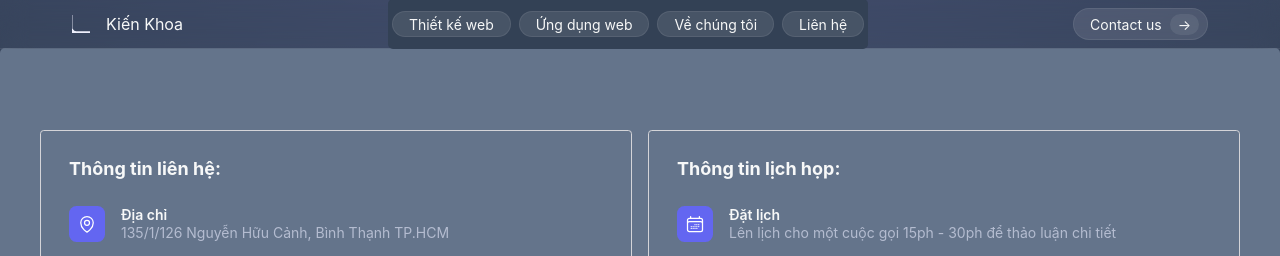
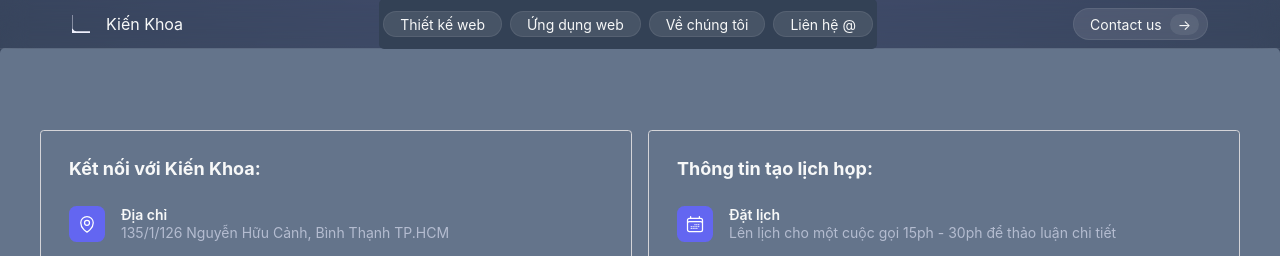
Before and after one commit to anlett10/kienkhoa-1, a Next.js app: page /contact in a window 1280 px wide. Shown: the top 256 px of the page. Built offline with nearby package versions, Linux system fonts and the light colour scheme.

Commit message:
update content

```diff
--- a/app/about/Disclosure.tsx
+++ b/app/about/Disclosure.tsx
@@ -25,7 +25,7 @@ export default function Accordion() {
                 Nhóm chúng tôi thiết kế các trang web cho khách hàng làm việc
                 trong các lĩnh vực Tư vấn Doanh nghiệp/Luật/Giáo dục - Trang
                 thông tin về Sản phẩm/Dịch vụ/Du lịch - Trang cá nhân chuyên
-                nghiệp cho Chuyên gia/Diễn giả
+                nghiệp cho Chuyên gia/Diễn giả.
               </Disclosure.Panel>
             </>
           )}
@@ -42,8 +42,14 @@ export default function Accordion() {
                 />
               </Disclosure.Button>
               <Disclosure.Panel className="px-4 pt-4 pb-2 text-sm">
-                Ứng dụng cho phép người dùng cuối thao tác với dữ liệu, tương
-                tác với các module chức năng khác nhau
+                Doanh nghiệp cung cấp sản phẩm hoặc dịch vụ, đã xác lập được quy
+                trình làm việc với khách hàng. Hệ thống ứng dụng web giúp Doanh
+                nghiệp có khã năng tiếp nhận yêu cầu, phản hồi từ khách hàng,
+                sau đó hoàn thành chúng dựa trên các quy trình định sẵn (vd với
+                các yêu cầu nhanh như đặt xe, online booking/shopping) hoặc hệ
+                thống chỉ xử lý một phần yêu cầu, đồng thời cần thêm nhân sự
+                chuyên trách xử lý tiếp theo (vd với các yêu cầu cần quy trình
+                phức tạp cũng như thời gian xem xét).
               </Disclosure.Panel>
             </>
           )}
@@ -60,8 +66,8 @@ export default function Accordion() {
                 />
               </Disclosure.Button>
               <Disclosure.Panel className="px-4 pt-4 pb-2 text-sm">
-                Thực hiện một phần hoặc toàn bộ công việc xây dựng hệ thống phần
-                mềm
+                Thực hiện một phần hoặc toàn bộ công việc tư vấn, xây dựng hệ thống phần
+                mềm nhằm đáp ứng quy trình vận hành, kinh doanh của khách hàng.
               </Disclosure.Panel>
             </>
           )}
--- a/app/contact/CalCom.tsx
+++ b/app/contact/CalCom.tsx
@@ -29,7 +29,7 @@ const CalCom = () => {
   return (
     <div className="mb-6 border-gray-300 lg:rounded-md lg:border lg:p-7">
       <h4 className="text-heading -mt-1 pb-7 text-lg font-bold md:pb-10 lg:pb-6">
-        Thông tin lịch họp:
+        Thông tin tạo lịch họp:
       </h4>
       {data.map((info) => (
         <div
--- a/app/contact/ContactInfo.tsx
+++ b/app/contact/ContactInfo.tsx
@@ -29,7 +29,7 @@ const ContactInfo = () => {
   return (
     <div className="mb-6 border-gray-300 lg:rounded-md lg:border lg:p-7">
       <h4 className="text-heading -mt-1 pb-7 text-lg font-bold md:pb-10 lg:pb-6">
-        Thông tin liên hệ:
+        Kết nối với Kiến Khoa:
       </h4>
       {data.map((info) => (
         <div
--- a/components/header.tsx
+++ b/components/header.tsx
@@ -95,7 +95,7 @@ export const Header = () => {
                       className="translate-y-[-1rem] animate-fade-in opacity-0"
                       onClick={() => setHamburgerMenuIsOpen(false)}
                     >
-                      Liên hệ
+                      Liên hệ @
                     </Button>
                   </li>
                 </ul>
```
